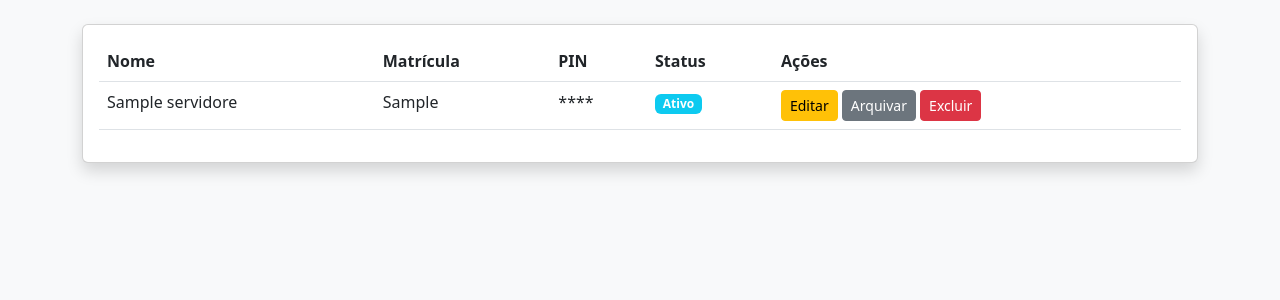
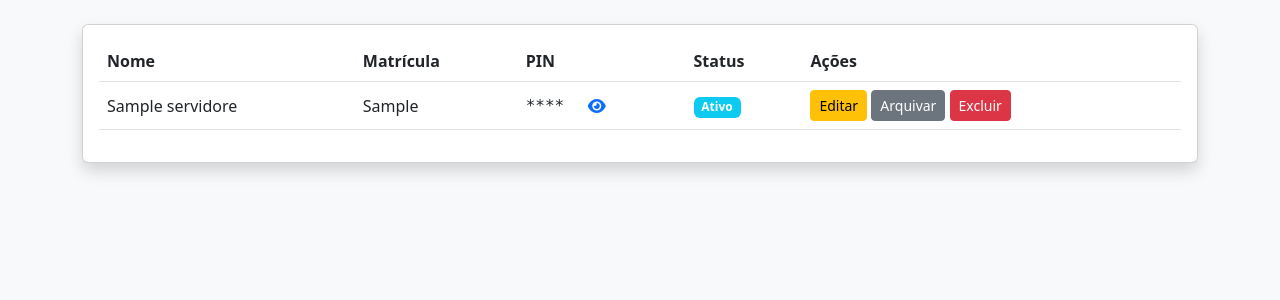
Before and after one commit to felippefardin/pgm_ponto, a PHP site: page /gerenciar_servidores.php in a window 1280 px wide. Shown: the part 50-350 px from the top of the page. Run offline with PHP 8.4, Linux system fonts and the light colour scheme; tables that the repository leaves empty hold one stand-in row (values such as "Sample post").

Commit message:
ajustes4

```diff
--- a/gerenciar_servidores.php
+++ b/gerenciar_servidores.php
@@ -13,7 +13,6 @@ if (isset($_GET['acao']) && isset($_GET['id'])) {
     header("Location: gerenciar_servidores.php");
 }
 
-// Busca todos os servidores (exceto os arquivados, se preferir)
 $stmt = $pdo->query("SELECT * FROM servidores WHERE status != 'arquivado' ORDER BY nome_completo ASC");
 $servidores = $stmt->fetchAll();
 ?>
@@ -23,7 +22,16 @@ $servidores = $stmt->fetchAll();
     <meta charset="UTF-8">
     <title>Gerenciar Servidores - PMG PONTO</title>
     <link href="https://cdn.jsdelivr.net/npm/bootstrap@5.3.0/dist/css/bootstrap.min.css" rel="stylesheet">
-    <link rel="stylesheet" href="https://cdnjs.cloudflare.com/ajax/libs/font-awesome/6.0.0/all.min.css">
+    <link rel="stylesheet" href="https://cdnjs.cloudflare.com/ajax/libs/font-awesome/6.4.2/css/all.min.css">
+    <style>
+        .cursor-pointer { cursor: pointer; }
+        .pin-box {
+            display: inline-flex;
+            align-items: center;
+            min-width: 80px;
+            justify-content: space-between;
+        }
+    </style>
 </head>
 <body class="bg-light">
 
@@ -37,7 +45,7 @@ $servidores = $stmt->fetchAll();
 <div class="container">
     <div class="card shadow">
         <div class="card-body">
-            <table class="table table-hover">
+            <table class="table table-hover align-middle">
                 <thead>
                     <tr>
                         <th>Nome</th>
@@ -52,14 +60,20 @@ $servidores = $stmt->fetchAll();
                     <tr>
                         <td><?= htmlspecialchars($s['nome_completo']) ?></td>
                         <td><?= htmlspecialchars($s['matricula']) ?></td>
-                        <td>****</td>
+                        <td>
+                            <div class="pin-box">
+                                <span id="pin-text-<?= $s['id'] ?>" style="font-family: monospace;">****</span>
+                                <i class="fa-solid fa-eye text-primary cursor-pointer ms-2"
+                                   id="pin-btn-<?= $s['id'] ?>"
+                                   onclick="togglePin(<?= $s['id'] ?>, '<?= htmlspecialchars($s['pin']) ?>')">
+                                </i>
+                            </div>
+                        </td>
                         <td><span class="badge bg-info"><?= ucfirst($s['status']) ?></span></td>
                         <td>
                             <a href="editar_servidor.php?id=<?= $s['id'] ?>" class="btn btn-sm btn-warning">Editar</a>
-
-                            <a href="?acao=arquivar&id=<?= $s['id'] ?>" class="btn btn-sm btn-secondary" onclick="return confirm('Arquivar servidor?')">Arquivar</a>
-
-                            <a href="?acao=excluir&id=<?= $s['id'] ?>" class="btn btn-sm btn-danger" onclick="return confirm('Excluir permanentemente?')">Excluir</a>
+                            <a href="?acao=arquivar&id=<?= $s['id'] ?>" class="btn btn-sm btn-secondary" onclick="return confirm('Arquivar?')">Arquivar</a>
+                            <a href="?acao=excluir&id=<?= $s['id'] ?>" class="btn btn-sm btn-danger" onclick="return confirm('Excluir?')">Excluir</a>
                         </td>
                     </tr>
                     <?php endforeach; ?>
@@ -68,5 +82,22 @@ $servidores = $stmt->fetchAll();
         </div>
     </div>
 </div>
+
+<script>
+function togglePin(id, pinReal) {
+    const textSpan = document.getElementById('pin-text-' + id);
+    const icon = document.getElementById('pin-btn-' + id);
+
+    if (textSpan.innerText === '****') {
+        textSpan.innerText = pinReal;
+        icon.classList.remove('fa-eye');
+        icon.classList.add('fa-eye-slash');
+    } else {
+        textSpan.innerText = '****';
+        icon.classList.remove('fa-eye-slash');
+        icon.classList.add('fa-eye');
+    }
+}
+</script>
 </body>
 </html>
```
Also changed, not shown: bater_ponto.php (+3 -5 lines), processar_batida.php (+20 -23 lines).
